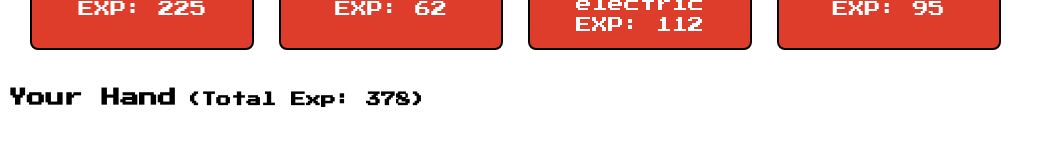
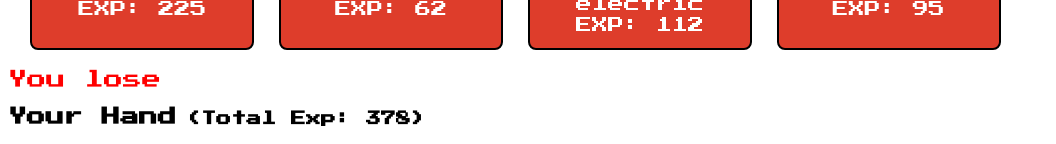
Before and after one commit to dan-pham/Pokedex, a React (Create React App) app: page / in a window 1280 px wide. Shown: the part 358-502 px from the top of the page, without its empty margins (0-1056 px from the left). Built offline with nearby package versions, Linux system fonts and the light colour scheme.

Commit message:
Add win lose condition text

```diff
--- a/src/components/Pokegame.js
+++ b/src/components/Pokegame.js
@@ -25,6 +25,9 @@ const Pokegame = ({ pokemon = pokemonData }) => {
 				</span>
 			</h3>
 			<Pokedex pokemon={hand2} />
+			<div style={{ fontSize: "1.2em", color: isWinner ? "green" : "red" }}>
+				{isWinner ? "You win!" : "You lose"}
+			</div>
 			<h3>
 				Your Hand
 				<span style={{ fontSize: "0.8em", marginLeft: "10px" }}>
```
